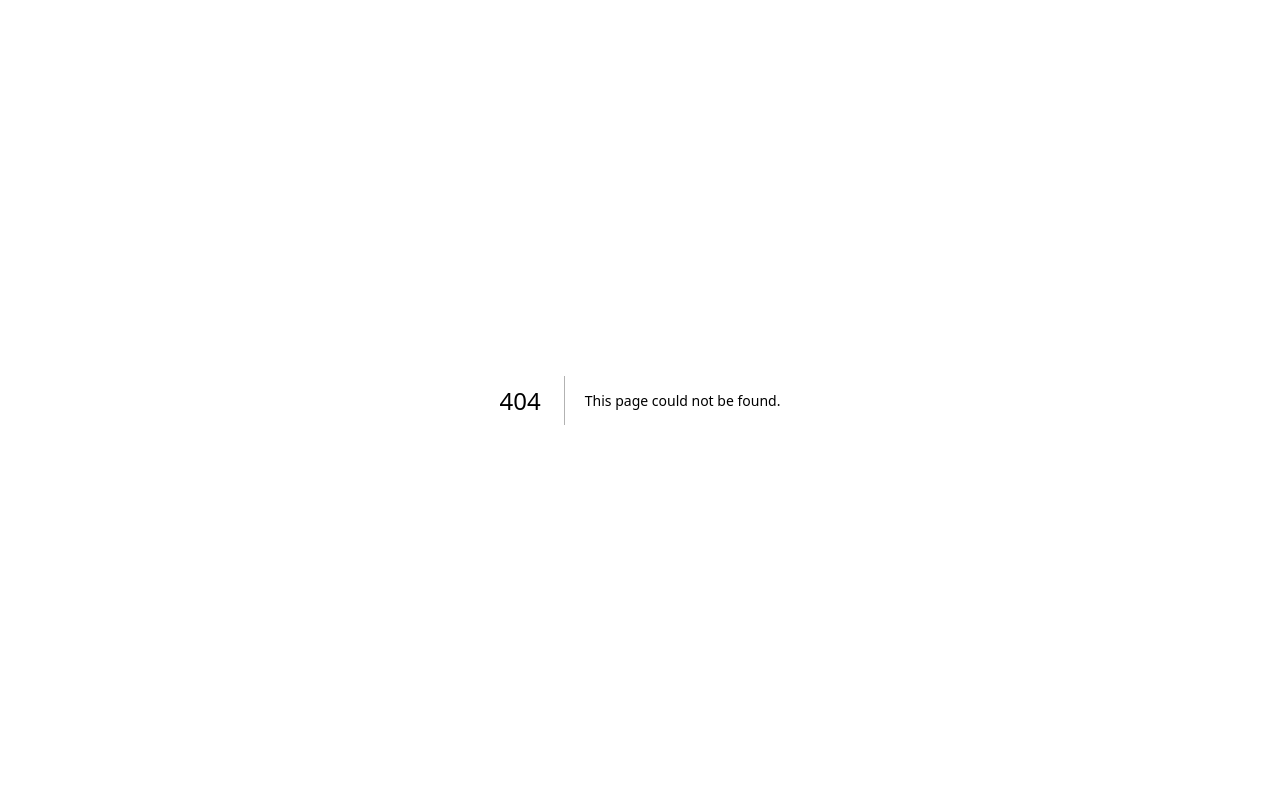
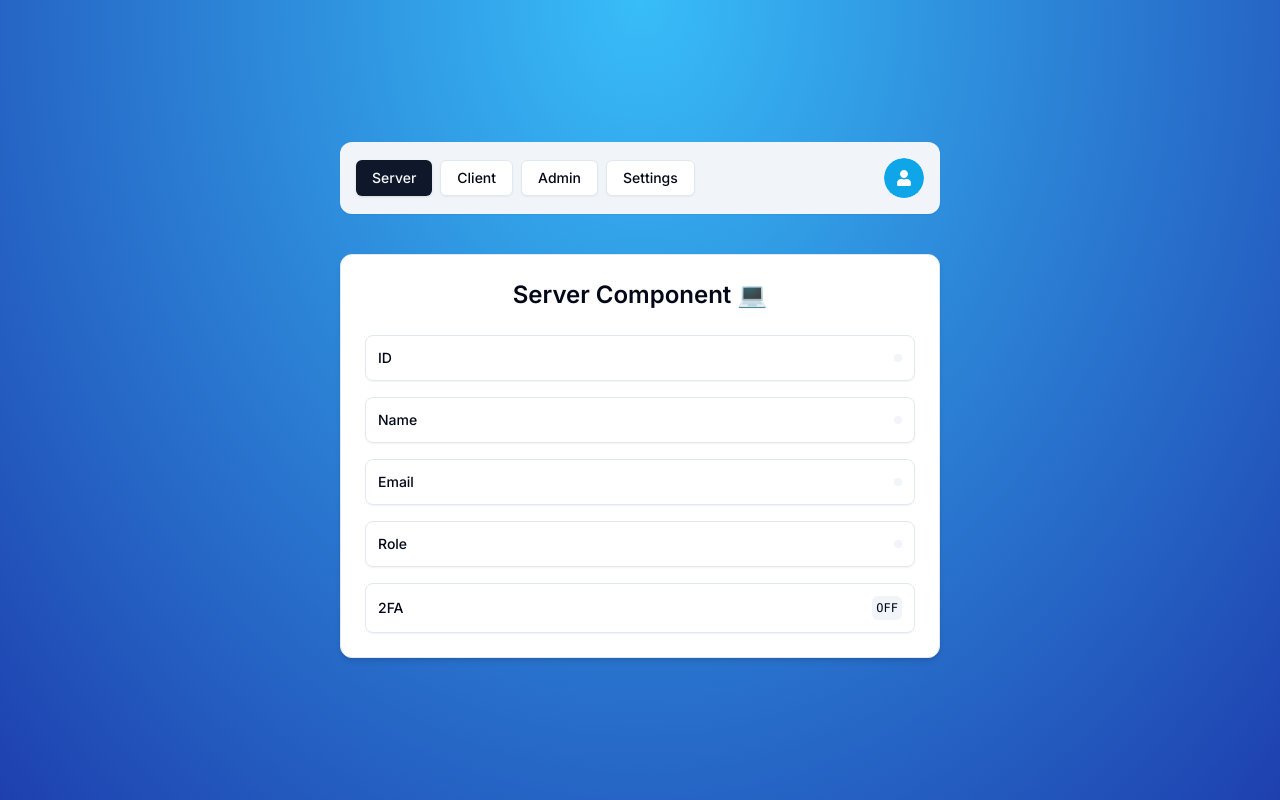
Before and after one commit to suryadharma5/next-auth-practice, a Next.js app: page /server in a window 1280 px wide. Before the commit this address had no page. Built offline with nearby package versions, Linux system fonts and the light colour scheme; no server answers.

Commit message:
feat: server info

```diff
--- /dev/null
+++ b/app/(protected)/admin/page.tsx
@@ -0,0 +1,47 @@
+"use client";
+
+import { RoleGate } from "@/components/auth/role-gate";
+import { FormSuccess } from "@/components/form-success";
+import { Button } from "@/components/ui/button";
+import { Card, CardContent, CardHeader } from "@/components/ui/card";
+import { useCurrentRole } from "@/hooks/useCurrentRole";
+import { UserRole } from "@prisma/client";
+
+function AdminPage() {
+    const role = useCurrentRole()
+
+    return (
+        <Card className="w-[600px]">
+            <CardHeader>
+                <p className="text-2xl font-semibold text-center">
+                    🔑 Admin
+                </p>
+            </CardHeader>
+
+            <CardContent className="space-y-4">
+                <RoleGate
+                    allowedRole={UserRole.ADMIN}
+                >
+                    <FormSuccess
+                        message="Access granted!"
+                    />
+                </RoleGate>
+                <div className="flex flex-row items-center justify-between rounded-lg border p-3 shadow-md">
+                    <p className="text-sm font-medium">Admin-only route</p>
+                    <Button>
+                        Click to test
+                    </Button>
+                </div>
+
+                <div className="flex flex-row items-center justify-between rounded-lg border p-3 shadow-md">
+                    <p className="text-sm font-medium">Admin-only server action</p>
+                    <Button>
+                        Click to test
+                    </Button>
+                </div>
+            </CardContent>
+        </Card>
+    )
+}
+
+export default AdminPage;
--- /dev/null
+++ b/app/(protected)/server/page.tsx
@@ -0,0 +1,15 @@
+import { UserInfo } from '@/components/user-info'
+import { currentUser } from '@/lib/server-session'
+
+async function ServerPage() {
+  const user = await currentUser()
+
+  return (
+    <UserInfo
+      label='Server Component 💻'
+      user={user}
+    />
+  )
+}
+
+export default ServerPage
--- a/auth.ts
+++ b/auth.ts
@@ -58,6 +58,7 @@ export const {
       if(session.user && token.sub && token.role) {
         session.user.id = token.sub
         session.user.role = token.role as UserRole
+        session.user.isTwoFactorEnabled = token.isTwoFactorEnabled as boolean
       }
       return session
     },
@@ -73,6 +74,7 @@ export const {
       if(!existingUser) return token
 
       token.role = existingUser.role
+      token.isTwoFactorEnabled = existingUser.isTwoFactorEnabled
 
       return token
     }
--- /dev/null
+++ b/components/auth/role-gate.tsx
@@ -0,0 +1,29 @@
+import { useCurrentRole } from "@/hooks/useCurrentRole"
+import { UserRole } from "@prisma/client"
+import { FormError } from "../form-error"
+
+type RoleGateProps = {
+    children: React.ReactNode
+    allowedRole: UserRole
+}
+
+export function RoleGate({
+    children,
+    allowedRole
+}: RoleGateProps) {
+    const role = useCurrentRole()
+
+    if(role !== allowedRole) {
+        return (
+            <FormError
+                message="You don't have permission"
+            />
+        )
+    }
+
+    return (
+        <>
+            {children}
+        </>
+    )
+}
--- /dev/null
+++ b/components/user-info.tsx
@@ -0,0 +1,47 @@
+import { ExtendedUser } from "@/next-auth"
+import { Card, CardContent, CardHeader } from "./ui/card"
+
+type UserInfoProps = {
+    user?: ExtendedUser
+    label: string
+}
+
+export const UserInfo = ({ user, label }: UserInfoProps) => {
+    return (
+        <Card className="w-[600px] shadow-md">
+            <CardHeader>
+                <p className="text-2xl font-semibold text-center">
+                    {label}
+                </p>
+
+            </CardHeader>
+
+            <CardContent className="space-y-4">
+                <div className="flex flex-row items-center justify-between rounded-lg border p-3 shadow-sm">
+                    <p className="text-sm font-medium">ID</p>
+                    <p className="truncate text-xs max-w-[180px] font-mono p-1 bg-slate-100 rounded-md">{user?.id}</p>
+                </div>
+
+                <div className="flex flex-row items-center justify-between rounded-lg border p-3 shadow-sm">
+                    <p className="text-sm font-medium">Name</p>
+                    <p className="truncate text-xs max-w-[180px] font-mono p-1 bg-slate-100 rounded-md">{user?.name}</p>
+                </div>
+
+                <div className="flex flex-row items-center justify-between rounded-lg border p-3 shadow-sm">
+                    <p className="text-sm font-medium">Email</p>
+                    <p className="truncate text-xs max-w-[180px] font-mono p-1 bg-slate-100 rounded-md">{user?.email}</p>
+                </div>
+
+                <div className="flex flex-row items-center justify-between rounded-lg border p-3 shadow-sm">
+                    <p className="text-sm font-medium">Role</p>
+                    <p className="truncate text-xs max-w-[180px] font-mono p-1 bg-slate-100 rounded-md">{user?.role}</p>
+                </div>
+
+                <div className="flex flex-row items-center justify-between rounded-lg border p-3 shadow-sm">
+                    <p className="text-sm font-medium">2FA</p>
+                    <p className="truncate text-xs max-w-[180px] font-mono p-1 bg-slate-100 rounded-md">{user?.isTwoFactorEnabled ? "ON" : "OFF"}</p>
+                </div>
+            </CardContent>
+        </Card>
+    )
+}
--- /dev/null
+++ b/hooks/useCurrentRole.ts
@@ -0,0 +1,7 @@
+import { useSession } from "next-auth/react";
+
+export const useCurrentRole = () => {
+    const session = useSession()
+
+    return session.data?.user.role
+}
--- /dev/null
+++ b/lib/server-session.ts
@@ -0,0 +1,7 @@
+import { auth } from "@/auth"
+
+export const currentUser =  async () => {
+    const session = await auth()
+
+    return session?.user
+}
--- a/next-auth.d.ts
+++ b/next-auth.d.ts
@@ -3,6 +3,7 @@ import NextAuth, { DefaultSession } from "next-auth"
 
 export type ExtendedUser = DefaultSession["user"] & {
   role: UserRole
+  isTwoFactorEnabled: boolean
 }
 
 declare module "next-auth" {
```
